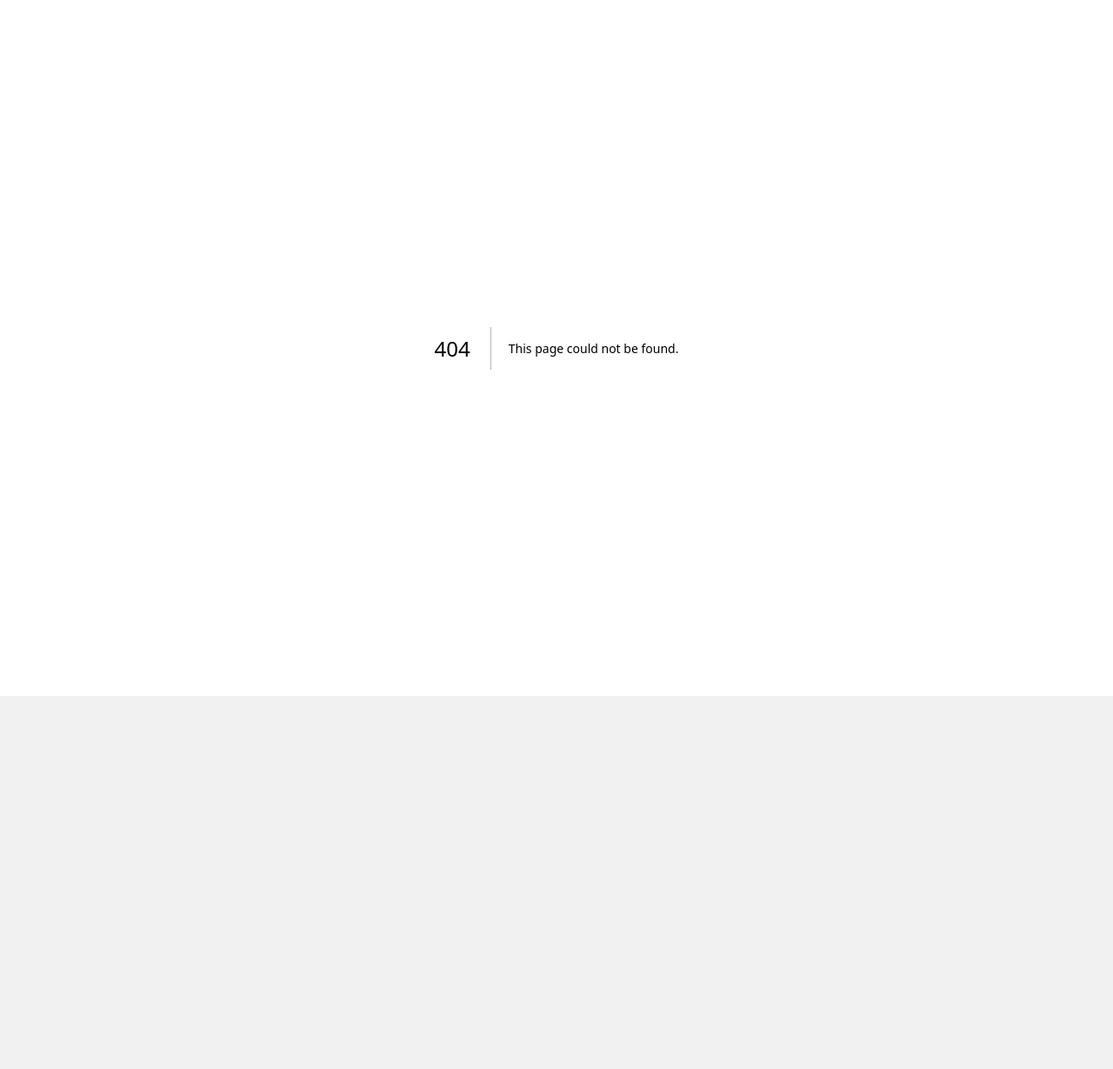
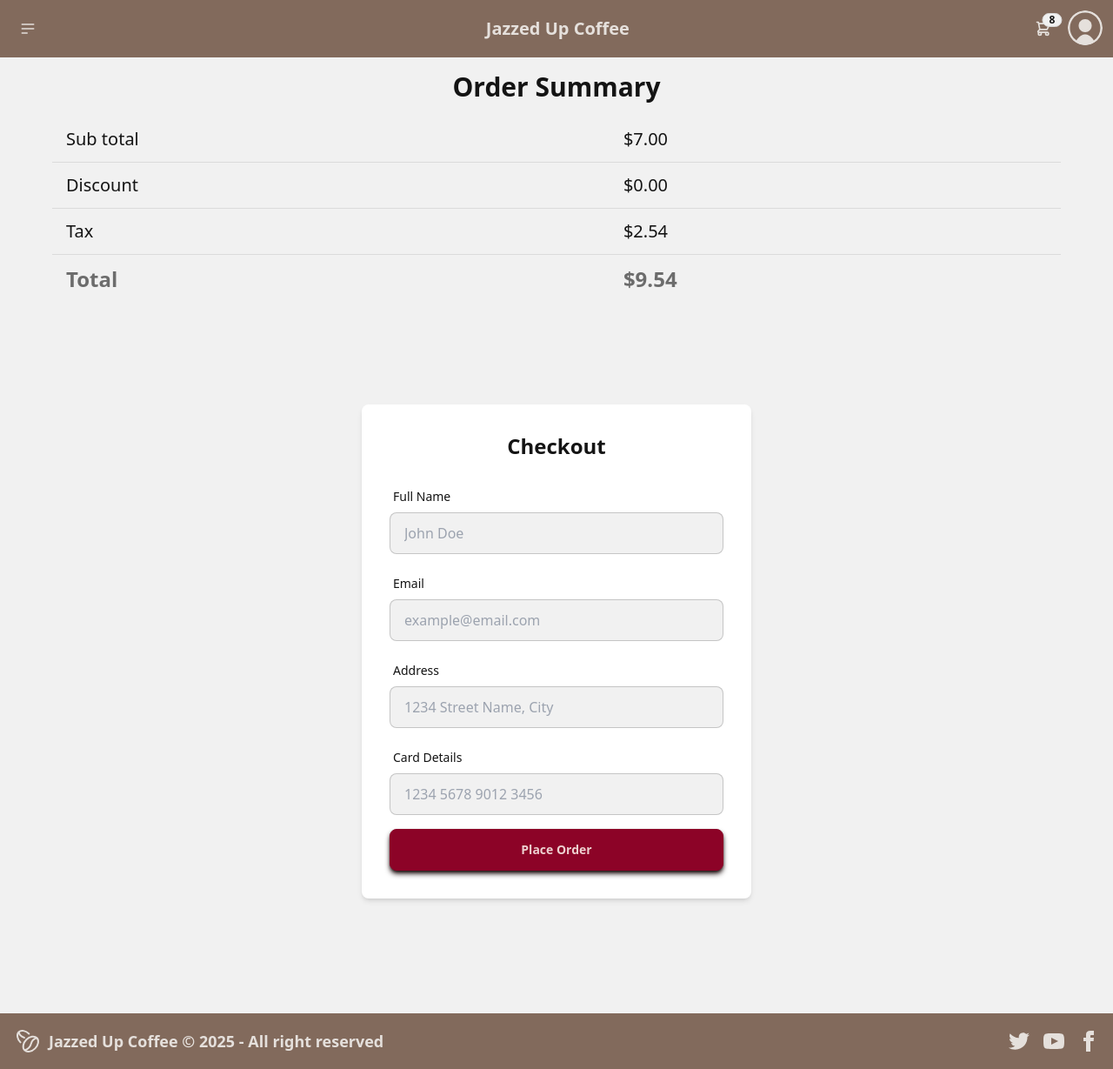
Before and after one commit to Laqwanda-Nettles/coffee-shop-frontend, a Next.js app: page /checkout in a window 1280 px wide. Before the commit this address had no page. Shown: the whole page at 87% size. Before the commit the page ends 800 px from the top, so only its background shows below. Built offline with nearby package versions, Linux system fonts and the light colour scheme.

Commit message:
added a checkout page and imported navbar, cartsummary, checkoutform, and footer components

```diff
--- /dev/null
+++ b/src/pages/checkout.jsx
@@ -0,0 +1,21 @@
+import CartSummary from "@/components/CartSummary";
+import CheckoutForm from "@/components/CheckoutForm";
+import Footer from "@/components/Footer";
+import Navbar from "@/components/Navbar";
+
+export default function Checkout() {
+  function handlePayment() {
+    alert("Thank You for purchase!");
+  }
+
+  return (
+    <>
+      <Navbar title={"Jazzed Up Coffee"} />
+      <div className="m-4">
+        <CartSummary />
+        <CheckoutForm handleClick={handlePayment} />
+      </div>
+      <Footer info={"Jazzed Up Coffee"} />
+    </>
+  );
+}
```
